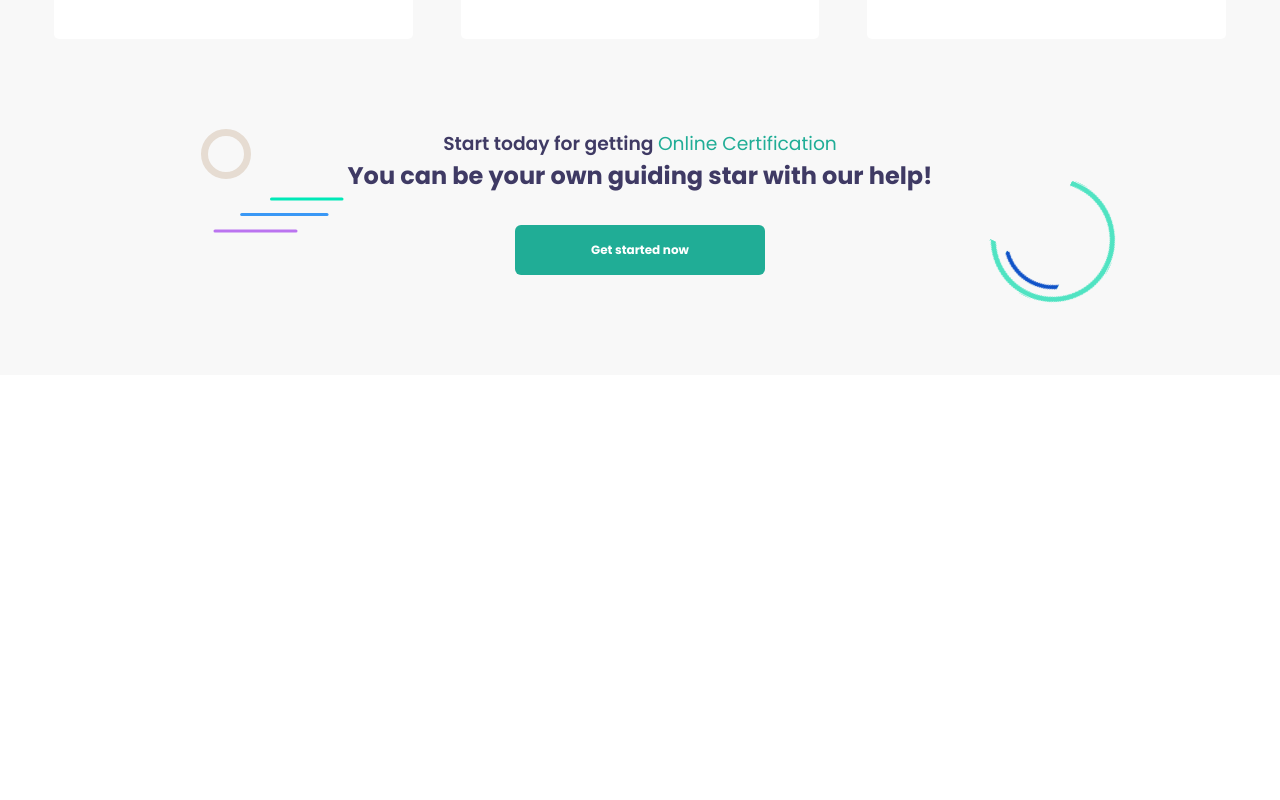
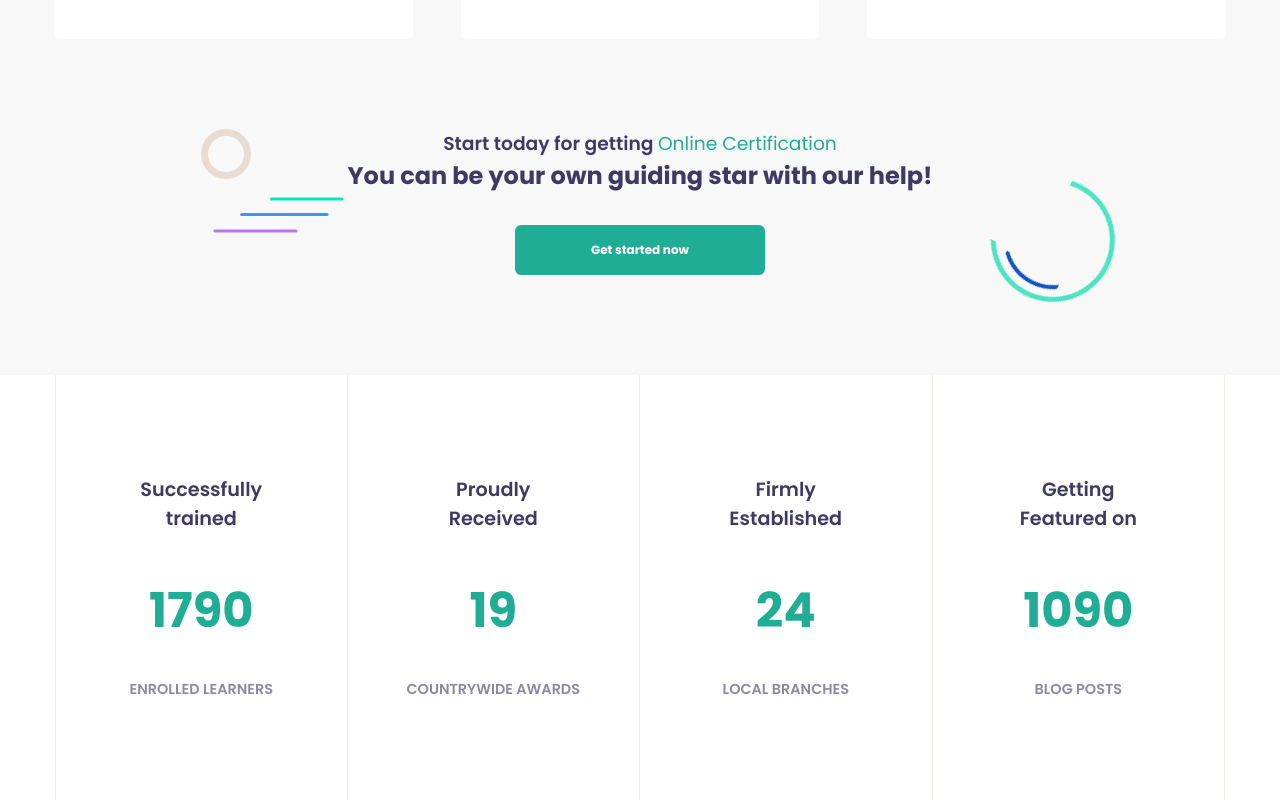
Before and after one commit to TheKaiser8/proj-html-vuejs, a Vue app: page / in a window 1280 px wide. Shown: the part 4056-4856 px from the top of the page. Before the commit the page ends 4431 px from the top, so only its background shows below. Built offline with nearby package versions, Linux system fonts and the light colour scheme.

Commit message:
Aggiunge AchievementsSection completa AchievementsSection con AchievementsCard e data dinamici

```diff
--- /dev/null
+++ b/src/components/main/AchievementsCard.vue
@@ -0,0 +1,49 @@
+<script>
+export default {
+  name: "AchievementsCard",
+  props: {
+    infoAchievements: Object,
+  },
+};
+</script>
+
+<template>
+  <div class="achievement-card">
+    <h4 class="achievement-card__title">{{ infoAchievements.title }}</h4>
+    <strong class="achievement-card__data text-green">{{
+      infoAchievements.dataNumber
+    }}</strong>
+    <span class="achievement-card__topic">{{ infoAchievements.topic }}</span>
+  </div>
+</template>
+
+<style lang="scss" scoped>
+.achievement-card {
+  display: flex;
+  flex-direction: column;
+  justify-content: space-between;
+  height: 100%;
+  text-align: center;
+  padding: 6.25rem 2.5rem;
+  border-right: 0.0625rem solid #f1ebe5;
+
+  .achievement-card__title {
+    color: var(--second-text-color);
+    margin-bottom: 2.625rem;
+    font-size: 1.2rem;
+    font-weight: 600;
+    padding: 0 2rem;
+  }
+  .achievement-card__data {
+    font-size: 3rem;
+    margin-bottom: 2rem;
+    &.text-green {
+      color: var(--primary-color);
+    }
+  }
+  .achievement-card__topic {
+    font-weight: 600;
+    font-size: 0.9rem;
+  }
+}
+</style>
--- /dev/null
+++ b/src/components/main/AchievementsSection.vue
@@ -0,0 +1,66 @@
+<script>
+import AchievementsCard from "./AchievementsCard.vue";
+
+export default {
+  name: "AchievementsSection",
+  components: {
+    AchievementsCard,
+  },
+  data() {
+    return {
+      achievements: [
+        {
+          title: "Successfully trained",
+          dataNumber: "1790",
+          topic: "ENROLLED LEARNERS",
+        },
+        {
+          title: "Proudly Received",
+          dataNumber: "19",
+          topic: "COUNTRYWIDE AWARDS",
+        },
+        {
+          title: "Firmly Established",
+          dataNumber: "24",
+          topic: "LOCAL BRANCHES",
+        },
+        {
+          title: "Getting Featured on",
+          dataNumber: "1090",
+          topic: "BLOG POSTS",
+        },
+      ],
+    };
+  },
+};
+</script>
+
+<template>
+  <section id="achievements-section">
+    <div class="container">
+      <div class="row">
+        <div class="col" v-for="achievement in achievements">
+          <AchievementsCard :infoAchievements="achievement" />
+        </div>
+      </div>
+    </div>
+  </section>
+</template>
+
+<style lang="scss" scoped>
+#achievements-section {
+  color: var(--third-text-color);
+
+  .row {
+    display: flex;
+    flex-wrap: wrap;
+
+    .col {
+      width: calc(100% / 4);
+    }
+    .col:first-child .achievement-card {
+      border-left: 0.0625rem solid #f1ebe5;
+    }
+  }
+}
+</style>
--- a/src/components/main/AppMain.vue
+++ b/src/components/main/AppMain.vue
@@ -4,6 +4,7 @@ import CoursesSection from "./CoursesSection.vue";
 import TutoringSection from "./TutoringSection.vue";
 import GetStartedSection from "./GetStartedSection.vue";
 import ReviewsSection from "./ReviewsSection.vue";
+import AchievementsSection from "./AchievementsSection.vue";
 
 export default {
   name: "AppMain",
@@ -13,6 +14,7 @@ export default {
     TutoringSection,
     GetStartedSection,
     ReviewsSection,
+    AchievementsSection,
   },
 };
 </script>
@@ -23,6 +25,7 @@ export default {
   <TutoringSection />
   <GetStartedSection />
   <ReviewsSection />
+  <AchievementsSection />
 </template>
 
 <style lang="scss" scoped></style>
```
